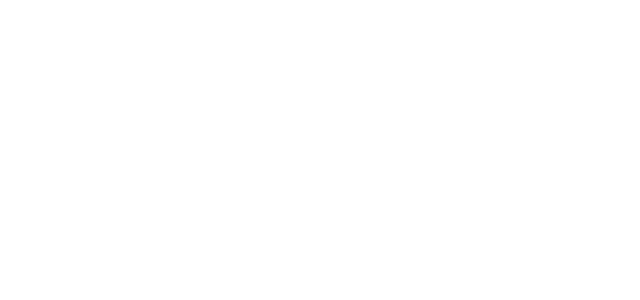
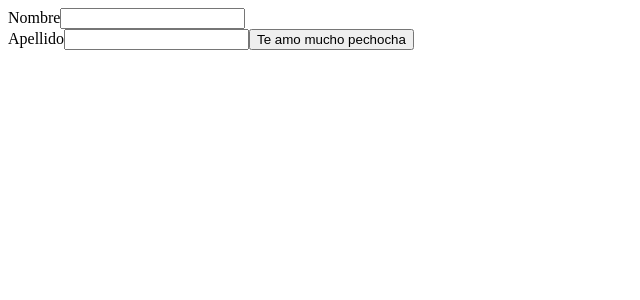
Before and after one commit to RitchelS/prueba, an Angular app: page /registro in a window 1280 px wide. Before the commit this address led to /. Shown: the top 300 px of the page, without its empty margins (0-640 px from the left). Built offline with nearby package versions, Linux system fonts and the light colour scheme.

Commit message:
Creacion de formulario de registro y redirecciones

```diff
--- a/src/app/app.routes.ts
+++ b/src/app/app.routes.ts
@@ -1,3 +1,10 @@
 import { Routes } from '@angular/router';
+import { HomeComponent } from './home/home.component';
+import { RegistroComponent } from './registro/registro.component';
 
-export const routes: Routes = [];
+export const routes: Routes = [
+    {path: '', component: HomeComponent},
+    { path: 'registro', component: RegistroComponent },
+    { path: 'home', component: HomeComponent }
+
+];
--- a/src/app/registro/registro.component.html
+++ b/src/app/registro/registro.component.html
@@ -1 +1,11 @@
-<p>registro works!</p>
+<form>
+    <label>Nombre</label>
+    <input type="text">
+    <br>
+    <label>Apellido</label>
+    <input type="apellido">
+
+    <button type="submit">Te amo mucho pechocha</button>
+
+
+</form>
--- a/src/app/registro/registro.component.ts
+++ b/src/app/registro/registro.component.ts
@@ -2,6 +2,7 @@
 
 @Component({
   selector: 'app-registro',
+  standalone: true,
   imports: [],
   templateUrl: './registro.component.html',
   styleUrl: './registro.component.scss'
```
